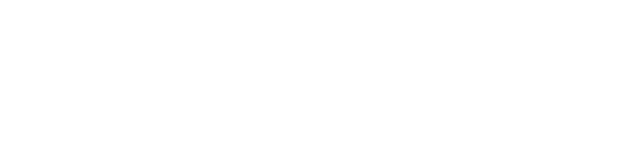
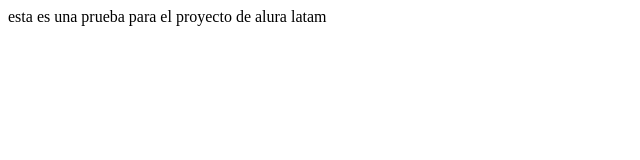
Before and after one commit to danrod47x/Encriptador, a plain HTML site: page Challenge/index.html in a window 1280 px wide. Shown: the whole page, without its empty margins (0-640 px from the left). Drawn offline with Linux system fonts and the light colour scheme.

Commit message:
cambio en el contenido de html

```diff
--- a/Challenge/index.html
+++ b/Challenge/index.html
@@ -9,7 +9,7 @@
 
 
 
-
+   esta es una prueba para el proyecto de alura latam
 
 
 </body>
```
Also changed, not shown: 1 other file.
